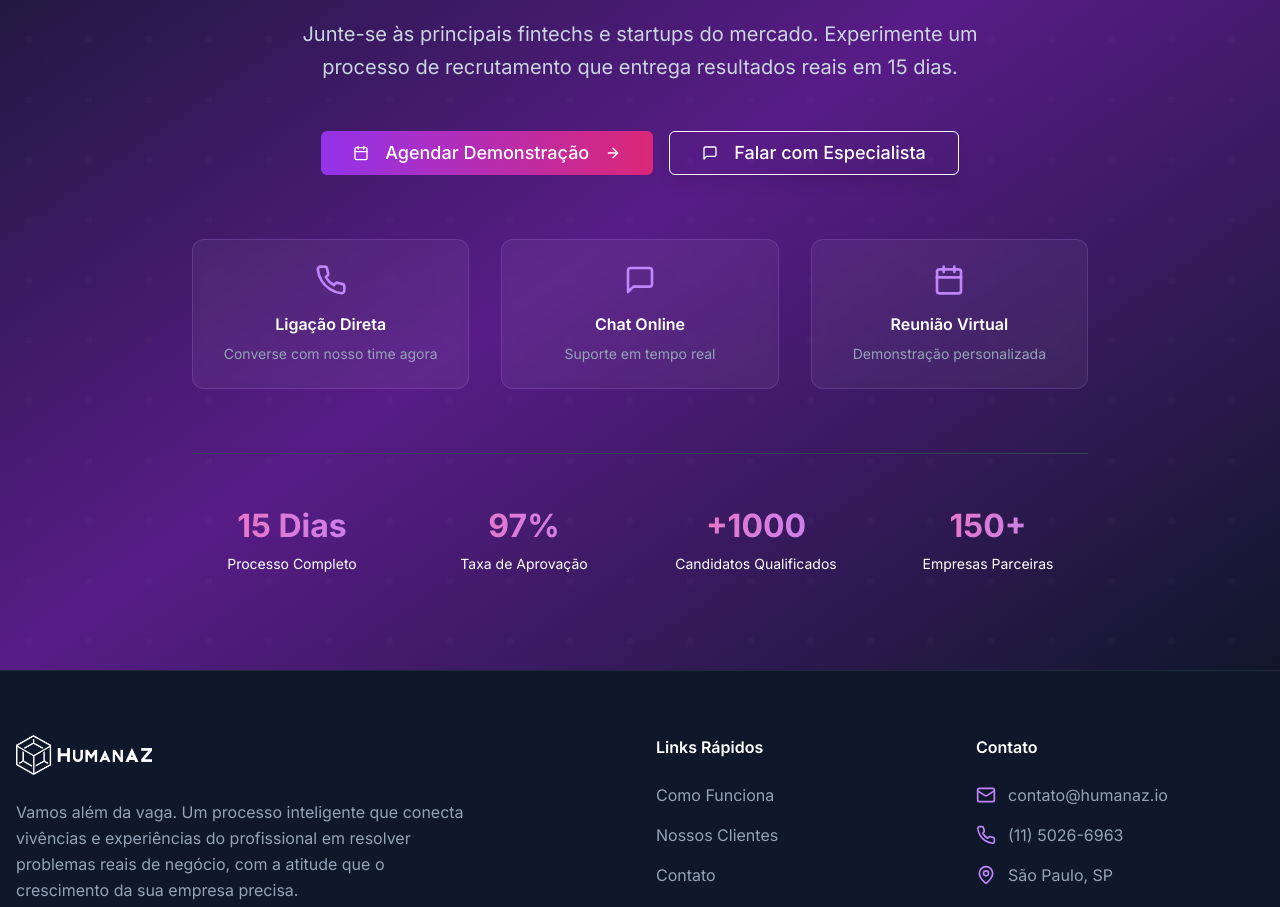
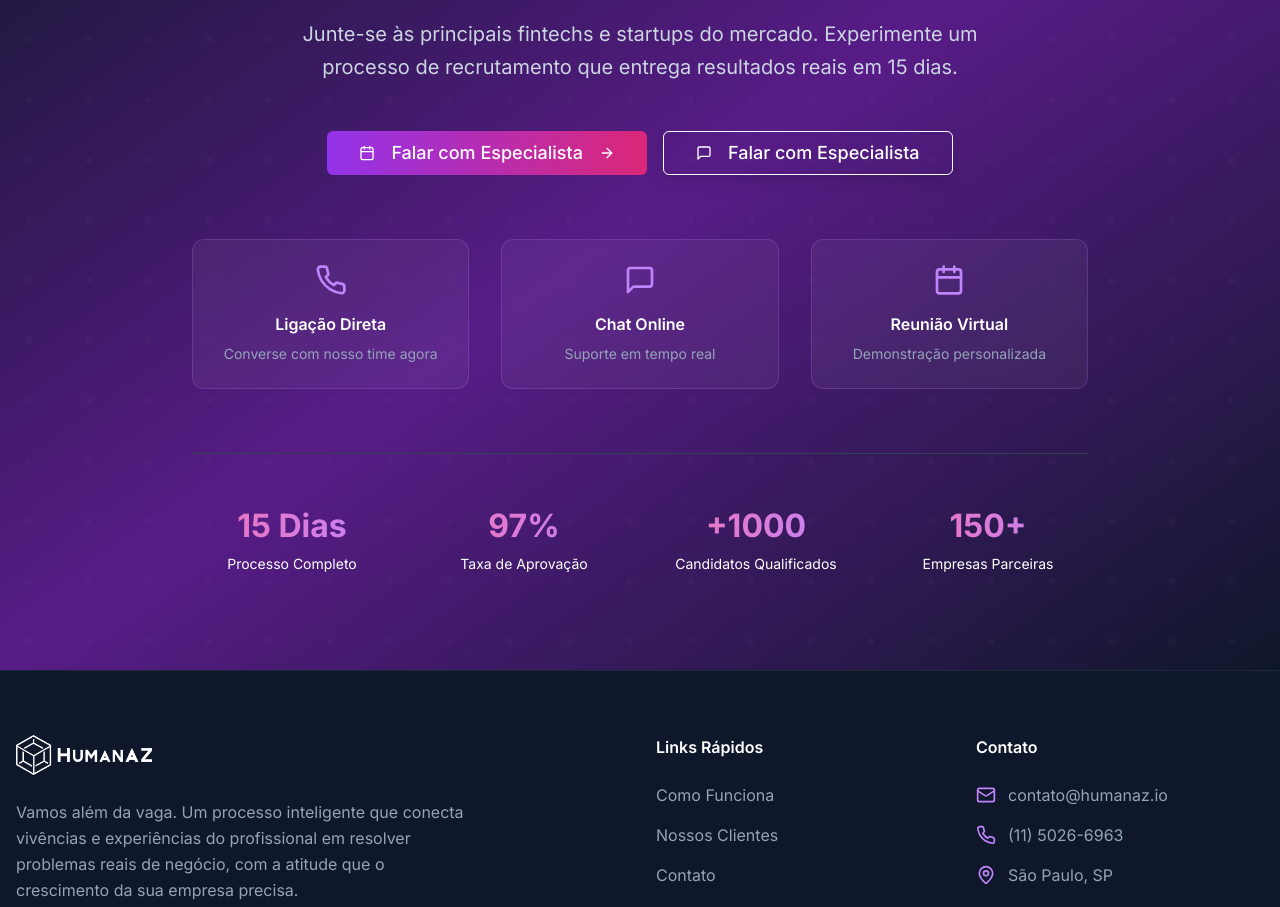
Before and after one commit to michel-rev/humanaz-revamp-project-83, a React (Vite) app: page / in a window 1280 px wide. Shown: the part 7140-8047 px from the top of the page. Built offline with nearby package versions, Linux system fonts and the light colour scheme.

Commit message:
Update CTA button text

```diff
--- a/src/components/CTASection.tsx
+++ b/src/components/CTASection.tsx
@@ -49,7 +49,7 @@ const CTASection = () => {
               }}
             >
               <Calendar className="mr-2 h-4 w-4 sm:h-5 sm:w-5" />
-              Agendar Demonstração
+              Falar com Especialista
               <ArrowRight className="ml-2 h-4 w-4 sm:h-5 sm:w-5" />
             </Button>
 
```
